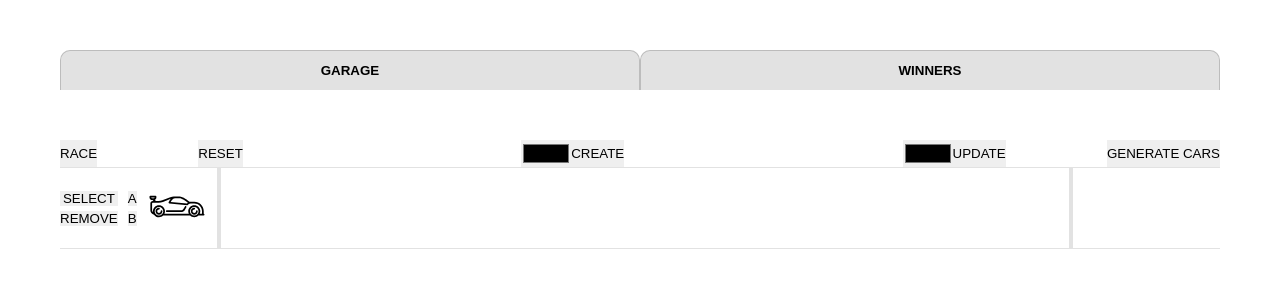
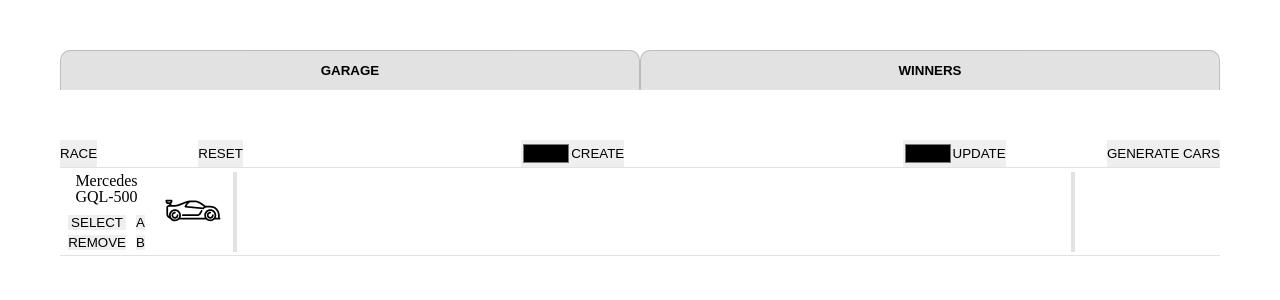
Before and after one commit to solidados/async-race, a React (Vite) app: page / in a window 1280 px wide. Shown: the top 300 px of the page. Built offline with nearby package versions, Linux system fonts and the light colour scheme.

Commit message:
refactor: add wrapper for car controls and styled

```diff
--- a/src/components/track/CarControlPannel.tsx
+++ b/src/components/track/CarControlPannel.tsx
@@ -2,9 +2,12 @@ import CarControls from './CarControls.tsx';
 import CarTrackControls from './CarTrackControls.tsx';
 
 const CarControlPannel = () => (
-  <div className="car-control-pannel">
-    <CarTrackControls />
-    <CarControls />
+  <div className="car-control-wrapper">
+    <p>Mercedes GQL-500</p>
+    <div className="car-control-pannel">
+      <CarTrackControls />
+      <CarControls />
+    </div>
   </div>
 );
 
--- a/src/components/track/styles.scss
+++ b/src/components/track/styles.scss
@@ -18,11 +18,20 @@
 }
 
 .car {
+  &-control-wrapper {
+    display: flex;
+    flex-direction: column;
+    justify-content: center;
+    align-items: center;
+    margin: 5px 0;
+    & p {
+      text-align: center;
+      margin-bottom: 10px;
+    }
+  }
   &-control-pannel {
     display: flex;
     align-items: center;
-    width: 5rem;
-    height: 5rem;
     gap: 10px;
   }
 
```
